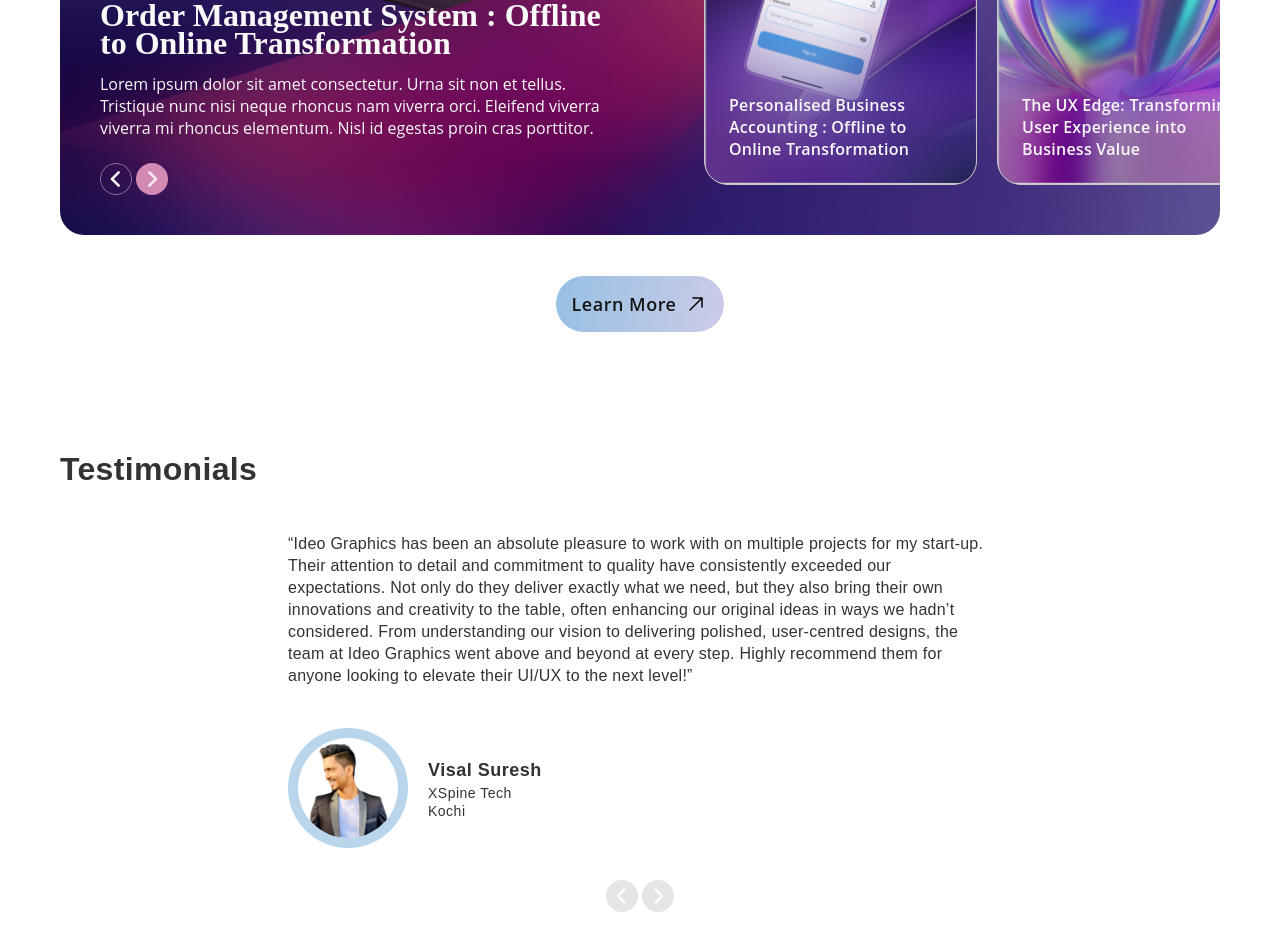
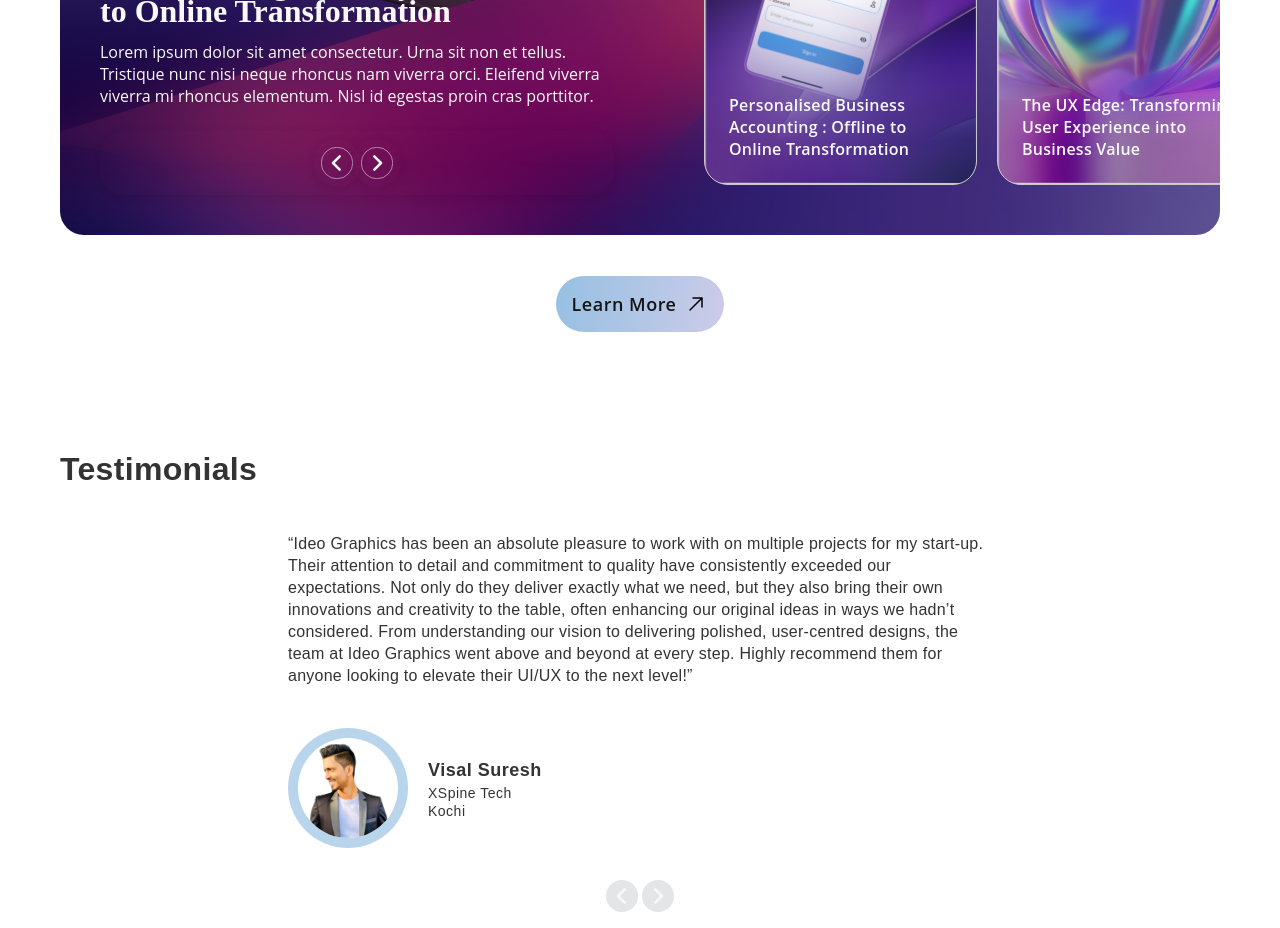
Before and after one commit to ideoguru/ideogfx.com, a Next.js app: page / in a window 1280 px wide. Shown: the part 2460-3388 px from the top of the page. Built offline with nearby package versions, Linux system fonts and the light colour scheme.

Commit message:
Homepage caseStudiesButton

```diff
--- a/src/components/HomePage/HomePageCaseStudy.tsx
+++ b/src/components/HomePage/HomePageCaseStudy.tsx
@@ -91,26 +91,21 @@ const CaseStudiesFrame: NextPage = () => {
               </div>
             </div>
             <div className={styles.instanceParent}>
-              <div
-                className={styles.iconamoonarrowRight2BoldWrapper}
-                onClick={handlePrev}
-              >
+              <div className={styles.arrowButton} onClick={handlePrev}>
                 <Image
-                  className={styles.iconamoonarrowRight2Bold}
                   width={32}
                   height={32}
                   alt="Previous"
                   src="/iconamoon_arrow-left-2-bold.svg"
                 />
+              </div><div className={`${styles.arrowButton} ${styles.mirrored}`} onClick={handleNext}>
+                <Image
+                  width={32}
+                  height={32}
+                  alt="Next"
+                  src="/iconamoon_arrow-left-2-bold.svg"
+                />
               </div>
-              <Image
-                className={styles.frameChild}
-                width={32}
-                height={32}
-                alt="Next"
-                src="/iconamoon_arrow-right-2-bold.svg"
-                onClick={handleNext}
-              />
             </div>
           </div>
           <div className={styles.rightColumnCards}>
--- a/src/styles/HomePageCaseStudy.module.css
+++ b/src/styles/HomePageCaseStudy.module.css
@@ -82,11 +82,12 @@
   object-fit: contain;
 }
 
-.instanceParent {
+/* .instanceParent {
   display: flex;
-  gap: 4px;
-  margin-top: auto;
-}
+  align-items: center;
+  gap: 0;
+} */
+
 
 .leftColumnText {
   max-width: 566px;
@@ -141,7 +142,45 @@
 
 
 }
+.instanceParent {
+  display: flex;
+  justify-content: center;
+  align-items: center;
+  gap: 0;
+  align-self: stretch;
+  width: 100%;
+  padding: 8px 0;
+  background: rgba(255, 255, 255, 0.00);
+  border-radius: 24px;
+  box-shadow: 0 2px 8px rgba(0, 0, 0, 0.1);
+}
+.arrowButton {
+  cursor: pointer;
+  padding: 8px;
+  border-radius: 50%;
+  background: rgba(255, 255, 255, 0.00);
+  box-shadow: 0 2px 8px rgba(0, 0, 0, 0.1);
+  transition: all 0.3s ease;
+  display: flex;
+  align-items: center;
+  justify-content: center;
+  margin: 0 -4px;
+}
+.arrowButton:hover {
+  background: rgba(255, 255, 255, 0.00);
+  transform: scale(1.05);
+}
 
+.arrowButton img {
+  width: 32px;
+  height: 32px;
+  display: block;
+}
+
+/* For the right arrow specifically */
+.arrowButton.mirrored img {
+  transform: rotate(180deg);
+}
 /* .card1::after, .card2::after {
   content: '';
   position: absolute;
```
